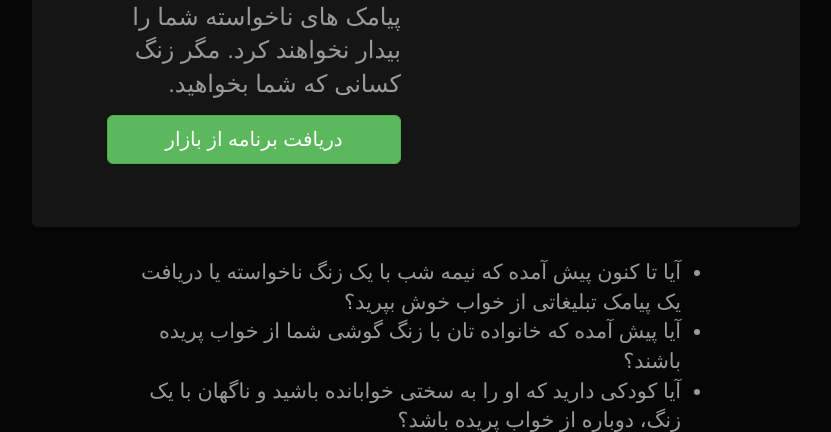
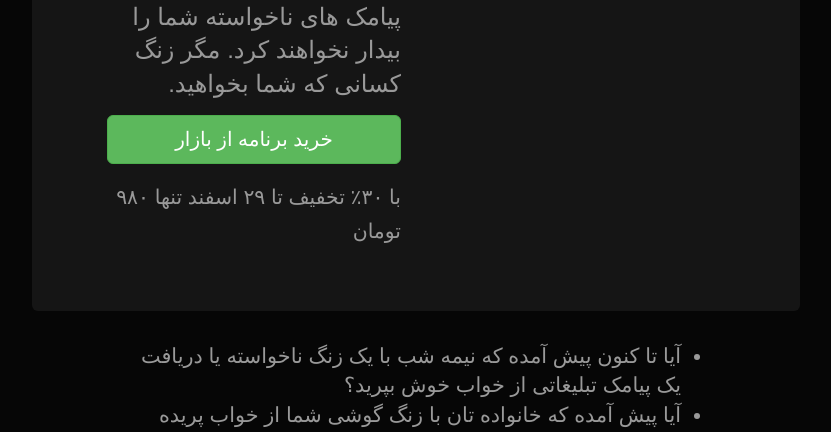
Before and after one commit to sepidarapps/sepidarapps.github.io, a website: page index.html in a window 1280 px wide. Shown: the part 307-739 px from the top of the page, without its empty margins (224-1055 px from the left). Drawn offline with Linux system fonts and the light colour scheme.

Commit message:
Add discount info

```diff
--- a/index.html
+++ b/index.html
@@ -57,7 +57,8 @@ body {
         <div class="col-xs-12 col-xs-offset-0 col-sm-6 col-sm-offset-0">
           <h1 class="text-center">شب خوش</h1>
           <p class="lead">آسوده بخوابید که شب امن و امان است! دیگر زنگ ها و پیامک های ناخواسته شما را بیدار نخواهند کرد. مگر زنگ کسانی که شما بخواهید.</p>
-          <p><a class="btn btn-lg btn-success center-block" href="http://cafebazaar.ir/app/com.sepidarapps.goodnight/" role="button">دریافت برنامه از بازار</a></p>
+          <p><a class="btn btn-lg btn-success center-block" href="http://cafebazaar.ir/app/com.sepidarapps.goodnight/" role="button">خرید برنامه از بازار</a></p>
+          <p><small>با ۳۰٪ تخفیف تا ۲۹ اسفند تنها ۹۸۰ تومان</small></p>
         </div>
       </div>
 
@@ -101,7 +102,8 @@ body {
           <p>پشتیبانی از اندروید نگارش ۲.۱ و بالاتر.</p>
         </div>
         <div class="col-xs-10 col-xs-offset-1 col-sm-6 col-sm-offset-3">
-          <p><a class="btn btn-lg btn-success center-block" href="http://cafebazaar.ir/app/com.sepidarapps.goodnight/" role="button">دریافت برنامه از بازار</a></p>
+          <p><a class="btn btn-lg btn-success center-block" href="http://cafebazaar.ir/app/com.sepidarapps.goodnight/" role="button">خرید برنامه از بازار</a></p>
+          <p><small>با ۳۰٪ تخفیف تا ۲۹ اسفند تنها ۹۸۰ تومان</small></p>
         </div>
       </div>
 
```
